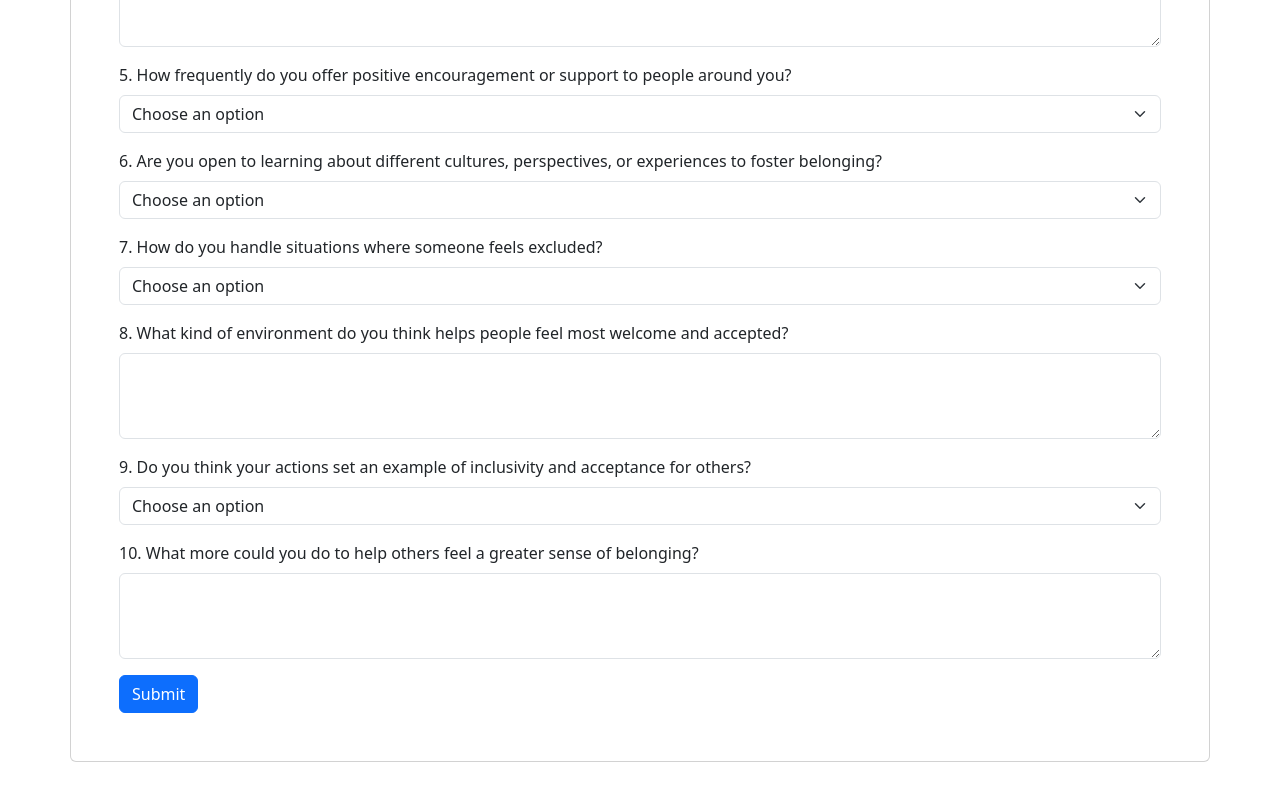
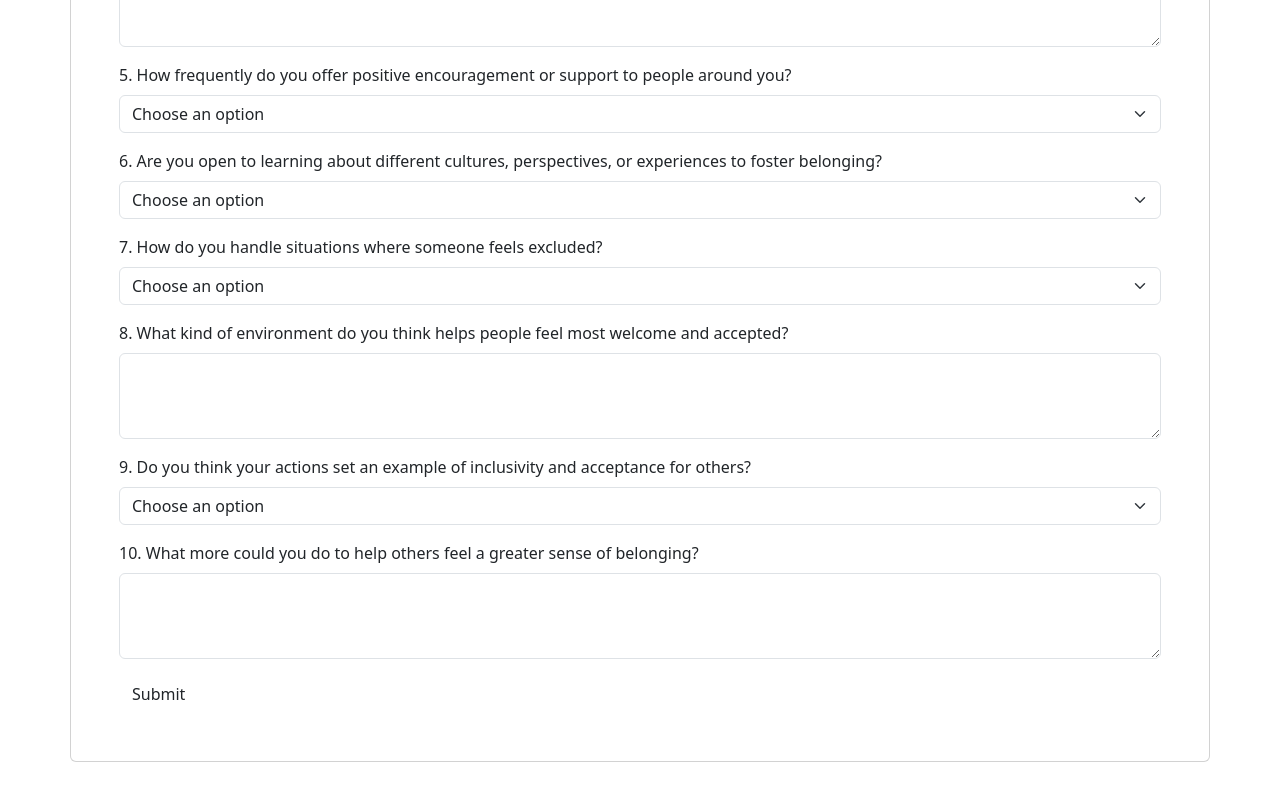
Before and after one commit to NothingAroundUs/english-survey, a plain HTML site: page index.html in a window 1280 px wide. Shown: the part 472-1272 px from the top of the page. Drawn offline with nearby package versions, Linux system fonts and the light colour scheme.

Commit message:
Added more comments

```diff
--- a/index.html
+++ b/index.html
@@ -6,6 +6,7 @@
     <meta name="viewport" content="width=device-width, initial-scale=1.0">
     <title>Survey on Belonging and Inclusivity</title>
     <link href="https://cdn.jsdelivr.net/npm/bootstrap@5.3.0-alpha1/dist/css/bootstrap.min.css" rel="stylesheet">
+    <!-- FUCK BOOTSTRAP WHY DO I EVEN USE IT -->
 </head>
 
 <body>
@@ -13,7 +14,6 @@
     <div class="container my-5 card p-5">
         <h2 class="text-center">Survey on Belonging and Inclusivity</h2>
         <form id="surveyForm" class="needs-validation" method="POST" novalidate>
-
             <div class="mb-3">
                 <label for="q1" class="form-label">1. On a scale of 1 to 5, how important do you think it is to make
                     others feel a sense of belonging?</label>
@@ -27,7 +27,7 @@
                 </select>
                 <div class="invalid-feedback">Please select an option.</div>
             </div>
-
+            <!-- I HAD ADDING DIVS FOR SECTIONS BUT I HAVE TO -->
             <div class="mb-3">
                 <label for="q2" class="form-label">2. How often do you actively try to include others in conversations
                     or activities?</label>
@@ -129,8 +129,8 @@
                 <textarea class="form-control" id="q10" name="q10" rows="3" required></textarea>
                 <div class="invalid-feedback">This field is required.</div>
             </div>
-
-            <button type="submit" class="btn btn-primary">Submit</button>
+            <!-- WHY DOES THE BUTTON LIKE BAD BRO -->
+            <button type="submit" class="btn btn-primary-outline">Submit</button>
         </form>
     </div>
 
```
